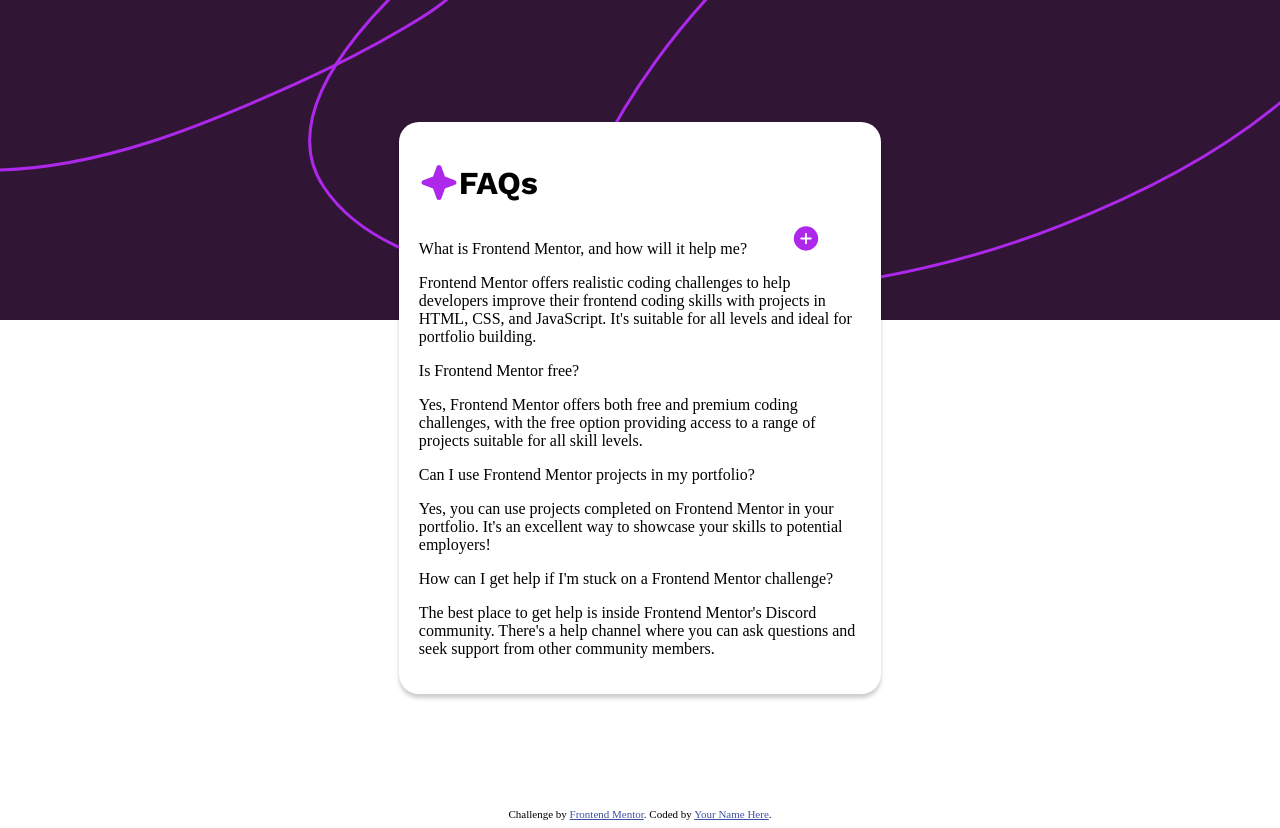
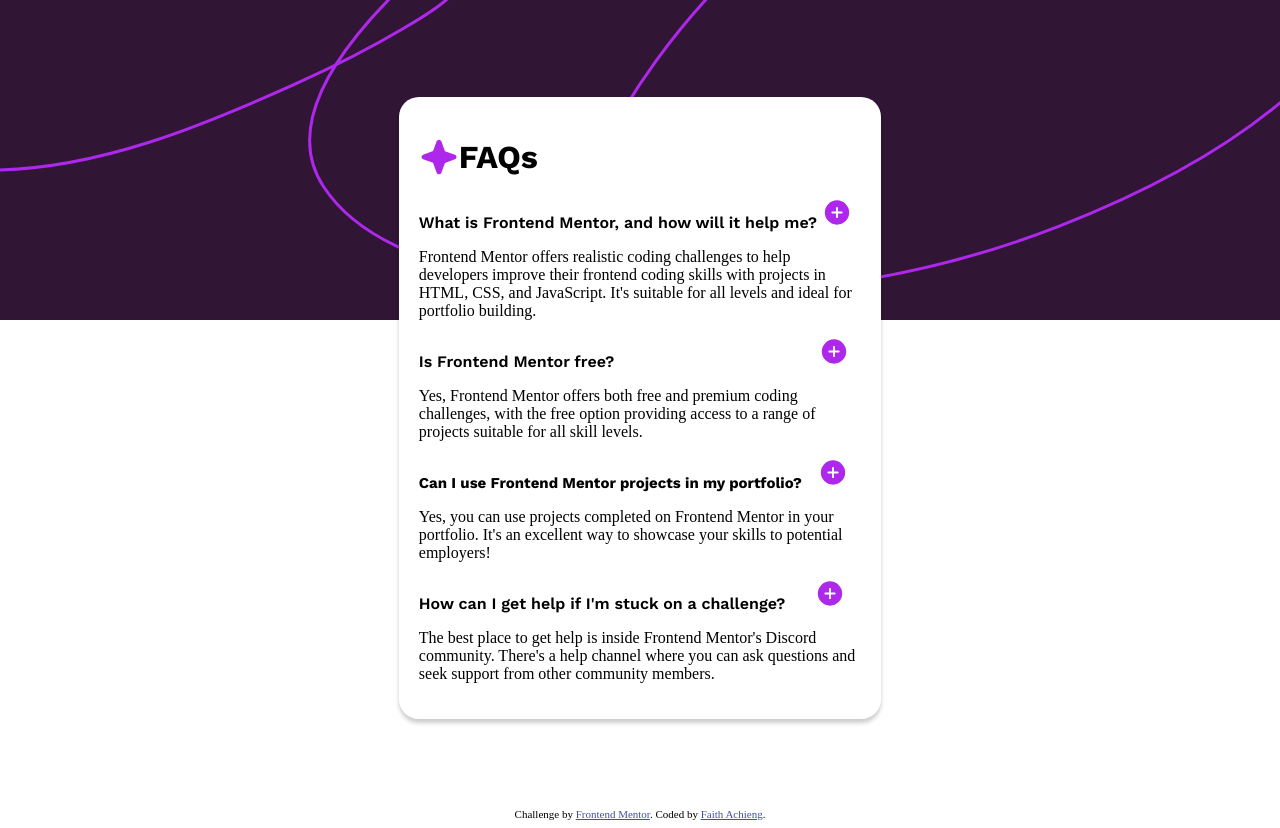
Before and after one commit to FaithAchieng/faq-accordion-main, a plain HTML site: page index.html in a window 1280 px wide. Drawn offline with Linux system fonts and the light colour scheme.

Commit message:
added plus icons

```diff
--- a/index.html
+++ b/index.html
@@ -24,27 +24,37 @@
       <h1>FAQs</h1>
         </div>
 
-
+    <div class="question-one">
   What is Frontend Mentor, and how will it help me?
-  <img src="./assets/images/icon-plus.svg" alt="plus" style="margin-left: 40px; ">
+  <img src="./assets/images/icon-plus.svg" alt="plus" >
+</div>
 
 
 
   <p>Frontend Mentor offers realistic coding challenges to help developers improve their
     frontend coding skills with projects in HTML, CSS, and JavaScript. It's suitable for
     all levels and ideal for portfolio building.</p>
-
+    <div class="question-two">
   Is Frontend Mentor free?
+  <img src="./assets/images/icon-plus.svg" alt="plus" >
+    </div>
 
   <p>Yes, Frontend Mentor offers both free and premium coding challenges, with the free
     option providing access to a range of projects suitable for all skill levels.
   </p>
+  <div class="question-three">
   Can I use Frontend Mentor projects in my portfolio?
+  <img src="./assets/images/icon-plus.svg" alt="plus" >
+</div>
 
   <p>Yes, you can use projects completed on Frontend Mentor in your portfolio. It's an excellent
     way to showcase your skills to potential employers!</p>
 
-  How can I get help if I'm stuck on a Frontend Mentor challenge?
+    <div class="question-four">
+
+  How can I get help if I'm stuck on a challenge?
+  <img src="./assets/images/icon-plus.svg" alt="plus" >
+     </div>
 
   <p>The best place to get help is inside Frontend Mentor's Discord community. There's a help
     channel where you can ask questions and seek support from other community members.</p>
@@ -53,7 +63,7 @@
 
   <div class="attribution">
     Challenge by <a href="https://www.frontendmentor.io?ref=challenge" target="_blank">Frontend Mentor</a>.
-    Coded by <a href="#">Your Name Here</a>.
+    Coded by <a href="https://github.com/FaithAchieng">Faith Achieng</a>.
   </div>
 </body>
 </html>
--- a/style.css
+++ b/style.css
@@ -37,3 +37,29 @@ h1{
 p{
     font-size: 16px;
 }
+.question-one{
+    font-family: "Worksans",sans-serif;
+    font-weight: 600;
+}
+.question-two{
+    font-family: "Worksans",sans-serif;
+    font-weight: 600;
+}
+.question-two img{
+    margin-left: 200px;
+}
+.question-three{
+    font-family: "Worksans",sans-serif;
+    font-weight: 700;
+    font-size: 15px;
+}
+.question-three img{
+    margin-left: 12px;
+}
+.question-four{
+    font-family: "Worksans",sans-serif;
+    font-weight: 600;
+}
+.question-four img{
+    margin-left: 25px;
+}
```
